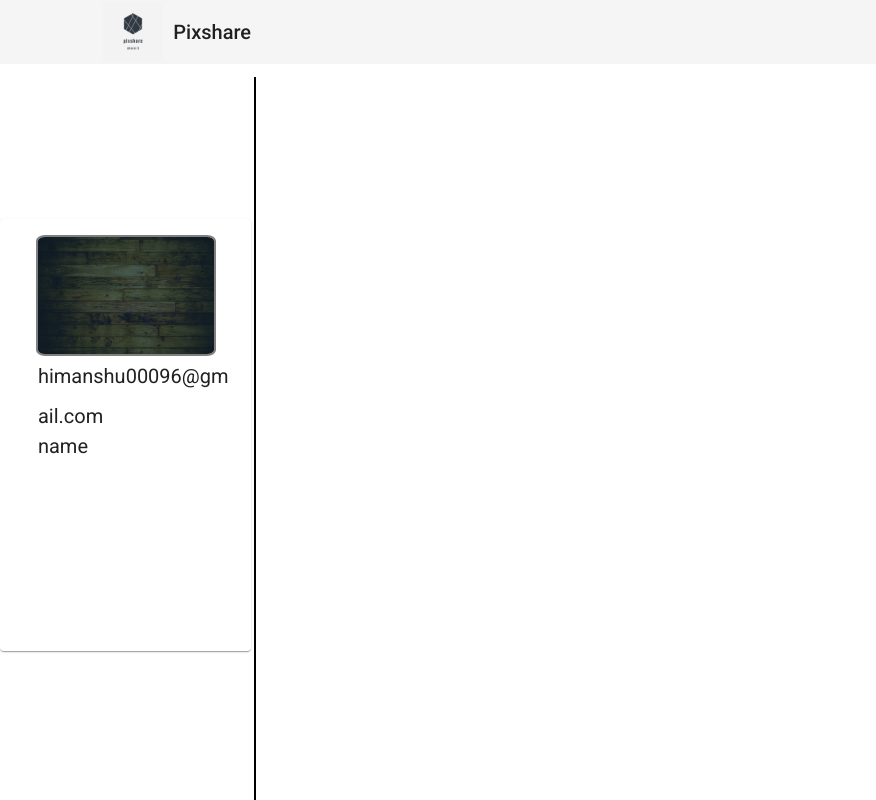
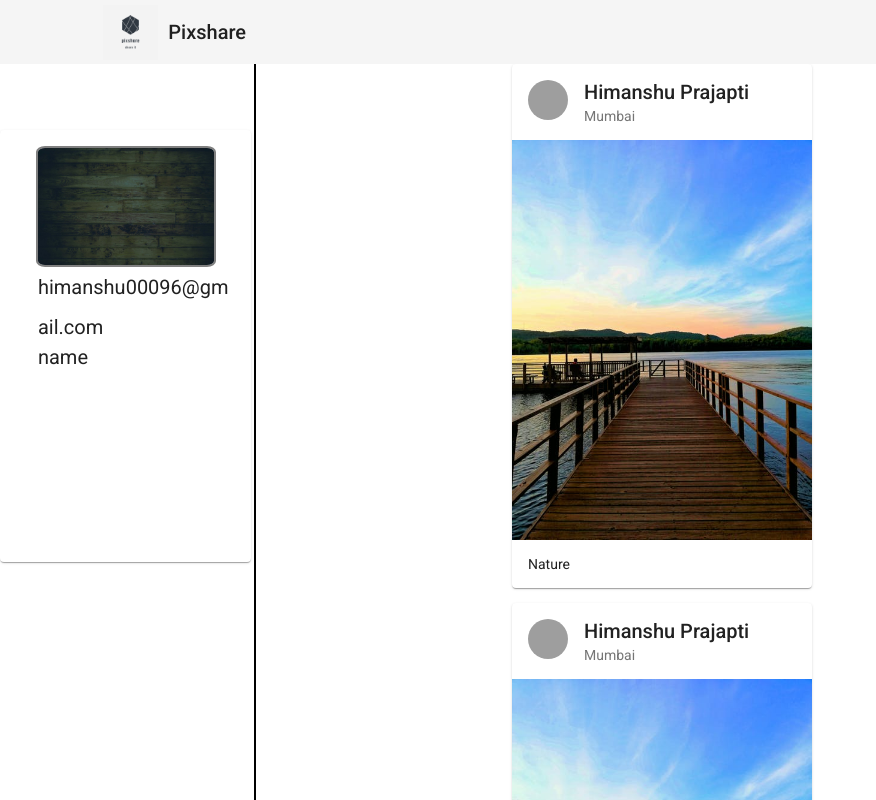
Before and after one commit to himansh-23/pixshare-frontend, an Angular app: page /dashboard in a window 1280 px wide. Shown: the top 800 px of the page, without its empty margins (0-876 px from the left). Built offline with nearby package versions, Linux system fonts and the light colour scheme; grey boxes are pictures that could not be loaded.

Commit message:
addition of dashboard

```diff
--- a/package.json
+++ b/package.json
@@ -16,6 +16,7 @@
     "@angular/common": "~7.2.0",
     "@angular/compiler": "~7.2.0",
     "@angular/core": "~7.2.0",
+    "@angular/flex-layout": "^7.0.0-beta.24",
     "@angular/forms": "~7.2.0",
     "@angular/material": "^7.3.7",
     "@angular/platform-browser": "~7.2.0",
--- a/src/app/Components/dashboard/dashboard.component.css
+++ b/src/app/Components/dashboard/dashboard.component.css
@@ -3,15 +3,13 @@
    border-style:solid;
    border-width:0px 2px 0px 0px ;
    border-color: black;
-    width:20%;
     height: 100%;
     min-width: 200px;
-
 }
 
 .card-design{
     height:400px;
-    margin-top:50%;
+    margin-top:40%;
     margin-right:1%;
 }
 
--- a/src/app/Components/dashboard/dashboard.component.html
+++ b/src/app/Components/dashboard/dashboard.component.html
@@ -1,19 +1,40 @@
-<mat-toolbar>
+<mat-toolbar style="position:fixed; z-index: 1; ">
   <div style="margin-left:7%;"></div>
-  <img src="../../../assets/facebook_profile_image.png" width="60px" height="60px" alt="pic">
+  <img src="../../../assets/facebook_profile_image.png" width="55px" height="55px" alt="pic">
   <p style="margin-left:10px;">Pixshare</p>
 </mat-toolbar>
 
-<div class="profile">
+<div fxLayout="row" fxFill>
+  <div class="profile" fxFlex="20%" style="position:fixed;" fxShow [fxShow.md]="false" [fxShow.xs]="false" [fxShow.sm]="false" >
     <pre> </pre>
     <mat-card class="card-design">
-    <mat-card-title-group >
-      <img src="../../../assets/back.jpeg" class="fuf"  width="80%" height="100%" alt="Profile pic">
+      <mat-card-title-group>
+        <img src="../../../assets/back.jpeg" class="fuf" width="80%" height="100%" alt="Profile pic">
       </mat-card-title-group>
-
       <div class="information">
         <div class="add">himanshu00096@gmail.com</div>
         <div class="adj">name</div>
       </div>
     </mat-card>
   </div>
+
+  <div fxLayout="column"  fxLayoutGap="5%" fxFlexOffset.lg="40%" fxFlexOffset.xs="0%"  fxFlexOffset.md="20%" fxFlexOffset.sm="16%"
+  [ngStyle.xs]="{'margin-top':'14%'}" [ngStyle.md]="{'margin-top':'5%'}" [ngStyle.sm]="{'margin-top':'10%'}"  [ngStyle.lg]="{'margin-top':'5%'}" [ngStyle.xl]="{'margin-top':'5%'}">
+    <app-singlepic>
+
+    </app-singlepic>
+
+    <app-singlepic>
+
+    </app-singlepic>
+
+    <app-singlepic>
+
+    </app-singlepic>
+
+    <app-singlepic>
+
+    </app-singlepic>
+
+  </div>
+</div>
--- a/src/app/Components/login/login.component.html
+++ b/src/app/Components/login/login.component.html
@@ -1,4 +1,4 @@
-<div class="login-box">
+<div class="login-box" >
   <div class="left">
     <h1>Login</h1>
 
--- /dev/null
+++ b/src/app/Components/singlepic/singlepic.component.css
@@ -0,0 +1,4 @@
+.example-header-image{
+    background-image :url('https://material.angular.io/assets/img/examples/shiba1.jpg');
+    background-size: cover;
+}
--- /dev/null
+++ b/src/app/Components/singlepic/singlepic.component.html
@@ -0,0 +1,11 @@
+<mat-card>
+    <mat-card-header>
+        <div mat-card-avatar class="example-header-image"></div>
+        <mat-card-title>Himanshu Prajapti</mat-card-title>
+        <mat-card-subtitle>Mumbai</mat-card-subtitle>
+      </mat-card-header>
+      <img mat-card-image src="../../../assets/registback.jpeg" alt="Photo of a Shiba Inu" width="300px" height="400px;">
+      <mat-card-content>
+        <p>Nature</p>
+      </mat-card-content>
+</mat-card>
--- /dev/null
+++ b/src/app/Components/singlepic/singlepic.component.ts
@@ -0,0 +1,15 @@
+import { Component, OnInit, NgModule } from '@angular/core';
+
+@Component({
+  selector: 'app-singlepic',
+  templateUrl: './singlepic.component.html',
+  styleUrls: ['./singlepic.component.css']
+})
+export class SinglepicComponent implements OnInit {
+
+  constructor() { }
+
+  ngOnInit() {
+  }
+
+}
--- a/src/app/app.module.ts
+++ b/src/app/app.module.ts
@@ -10,6 +10,7 @@ import { LoginComponent } from './Components/login/login.component';
 import { ForgotComponent } from './Components/forgot/forgot.component';
 import { DashboardComponent } from './Components/dashboard/dashboard.component';
 import {ResetpageComponent} from './Components/resetpage/resetpage.component';
+import { SinglepicComponent } from './Components/singlepic/singlepic.component';
 
 
 @NgModule({
@@ -19,7 +20,8 @@ import {ResetpageComponent} from './Components/resetpage/resetpage.component';
     LoginComponent,
     ForgotComponent,
     DashboardComponent,
-    ResetpageComponent
+    ResetpageComponent,
+    SinglepicComponent
 
   ],
   imports: [
--- a/src/app/component-imports.module.ts
+++ b/src/app/component-imports.module.ts
@@ -6,6 +6,7 @@ import { HttpClientModule } from "@angular/common/http";
 import {MatButtonModule} from '@angular/material/button';
 import {MatToolbarModule} from '@angular/material/toolbar';
 import {MatCardModule} from '@angular/material/card';
+import { FlexLayoutModule } from "@angular/flex-layout";
 
 @NgModule({
   declarations: [],
@@ -15,7 +16,8 @@ import {MatCardModule} from '@angular/material/card';
     HttpClientModule,
     MatButtonModule,
     MatToolbarModule,
-    MatCardModule],
+    MatCardModule,
+    FlexLayoutModule],
 
 
   exports: [MatFormFieldModule,
@@ -23,7 +25,8 @@ import {MatCardModule} from '@angular/material/card';
     HttpClientModule,
     MatButtonModule,
     MatToolbarModule,
-    MatCardModule]
+    MatCardModule,
+    FlexLayoutModule]
 })
 
 export class ComponentImportsModule { }
```
Also changed, not shown: src/app/Components/login/login.component.css (line endings or trailing spaces), 2 other files (tests, documents, lock files or other folders). Lines whose indentation alone changed are shown as unchanged.
